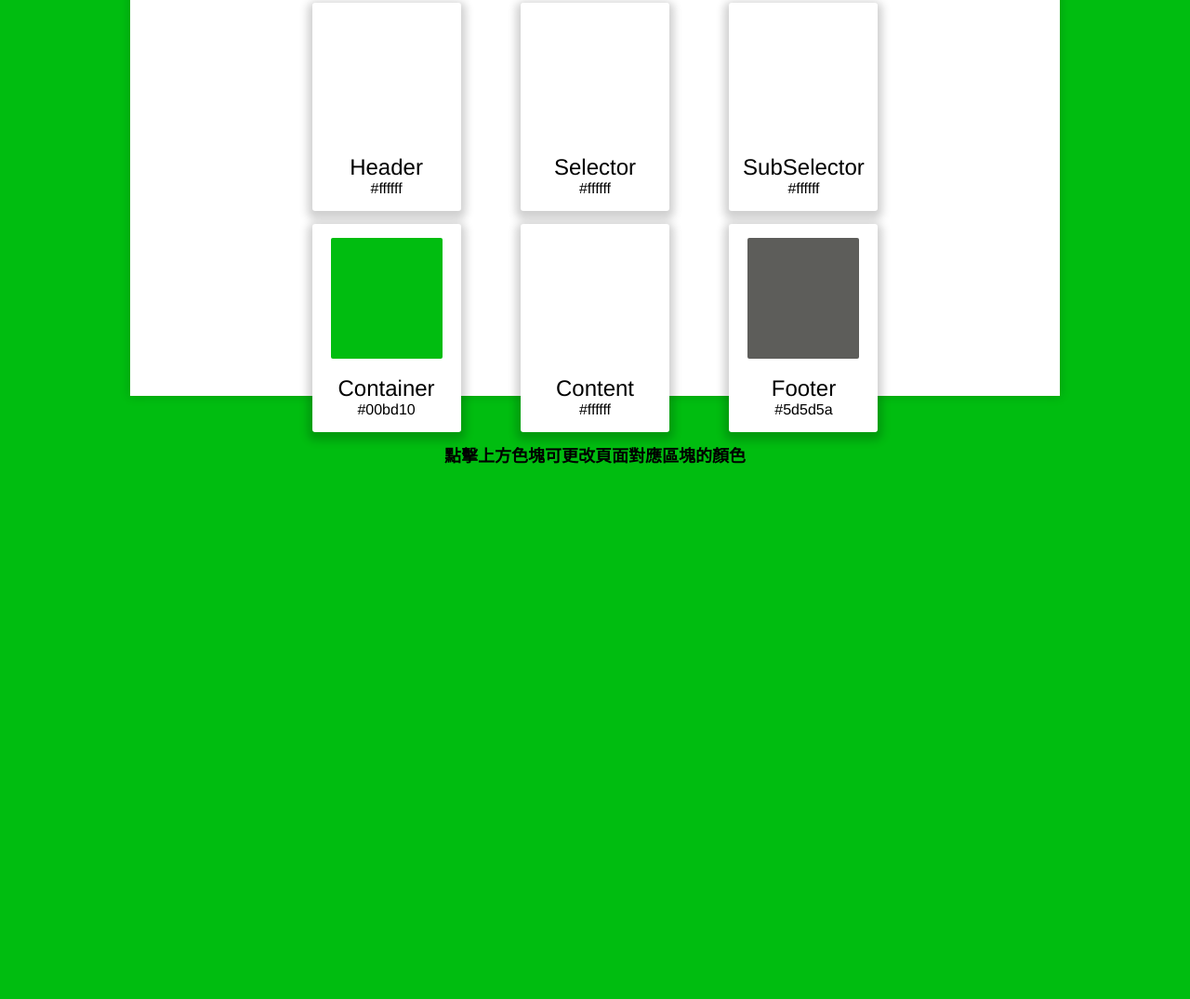
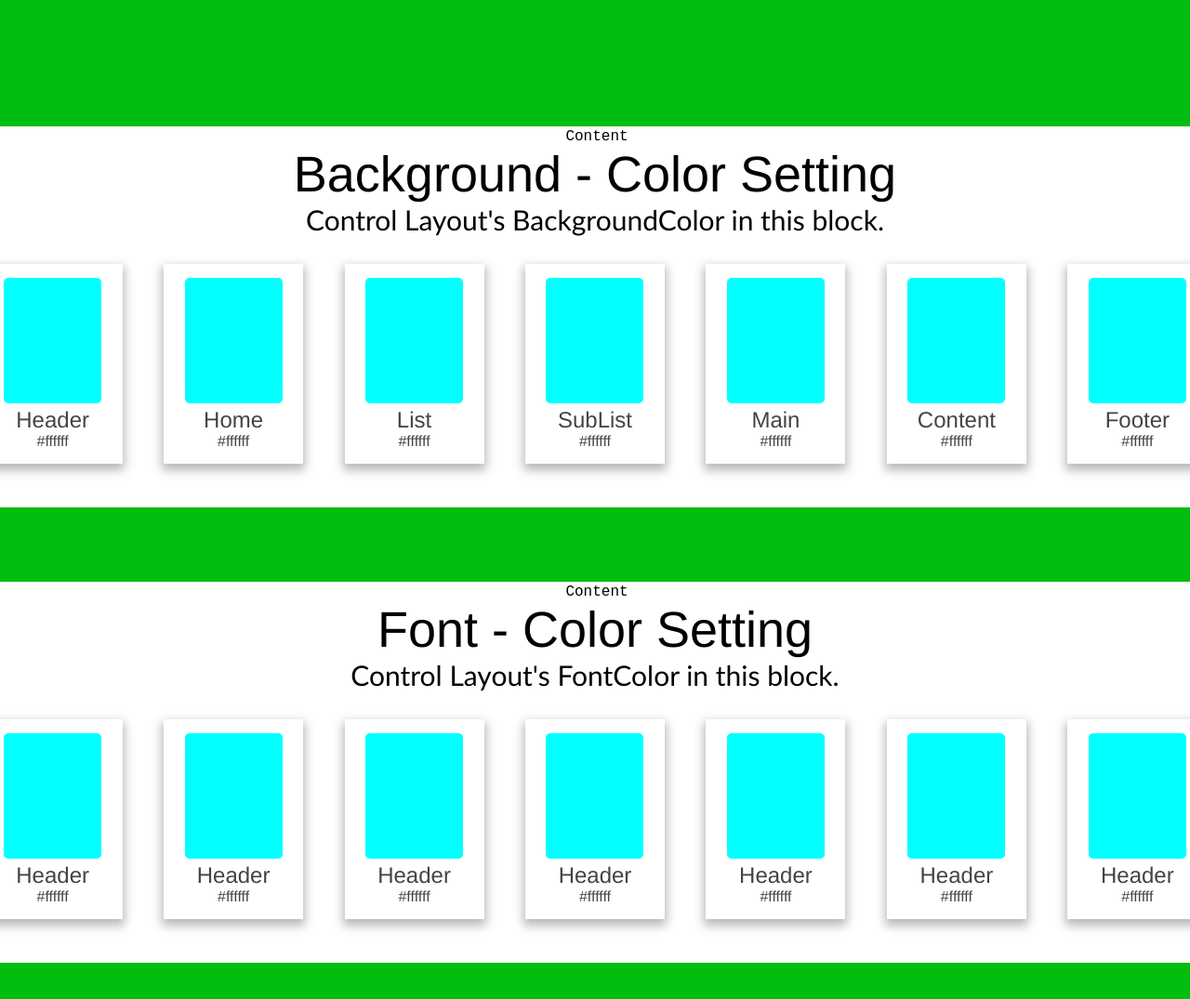
Before and after one commit to KuoHsu/TypesettingTest, a plain HTML site: page index.html in a window 1280 px wide. Shown: the part 859-1934 px from the top of the page at 93% size. Drawn offline with Linux system fonts and the light colour scheme.

Commit message:
version1.1
updated at 2019/3/15 12:53pm

```diff
--- a/css/block2.css
+++ b/css/block2.css
@@ -1,15 +1,46 @@
 #main_container{
     height: 2500px;
     width: 120%;
+    margin-top: -400px;
     left: -10%;
+    padding-top: 100px;
     background-color: #00bd10;
     border-radius: 1200px / 400px 400px 0 0;
 }
-#content{
-    top: 100px;
-    height: 530px;
-    width: 1000px;
+
+#color_pickers_container{
+    width: 100%;
+    padding-top: 200px;
+    margin: auto;
+    text-align: center;
+
+}
+
+#color_picker_block_1, #color_picker_block_2{
+    width: 90%;
+    margin: 40px;
+    padding: 20px;
+    height: 370px;
+    background-color: #fff;
+    display: inline-block;
+    vertical-align: top;
+    text-align: center;
+}
+#color_picker_block_2{right: 0;}
+.color_picker{
+    width: 130px;
+    padding: 15px 10px;
+    display: inline-block;
+    text-align: center;
     background-color: #ffffff;
-    margin: auto;
-    box-shadow: 0 0 10px 1px #00000027
+    box-shadow: 0 5px 10px 2px hsla(0, 0%, 20%, 0.35);
+    margin: 30px 20px;
+    color: #444;
 }
+.color{
+    background-color: aqua;
+    display: inline-block;
+    width: 105px;
+    height: 135px;
+    border-radius: 5px;
+}
--- a/css/new_style.css
+++ b/css/new_style.css
@@ -18,7 +18,6 @@ footer{
     height: 200px;
     background-color: #5d5d5d;
     bottom: 0;
-    position: fixed;
 }
 
 .pos_re{position: relative;}
--- a/css/picker.css
+++ b/css/picker.css
@@ -16,7 +16,7 @@
     border-radius: 3px;
     box-shadow: 0 4px 10px 5px #00000030;
 }
-.color_picker{
+/*.color_picker{
     width: 120px;
     height: 130px;
     margin: auto;
@@ -29,4 +29,4 @@
 }
 .target_name{
     font-size: 24px;
-}
+}*/
--- /dev/null
+++ b/css/style.css
@@ -0,0 +1,13 @@
+.fon24{font-size: 24px;}.fon30{font-size: 30px;}.fon36{font-size: 36px;}
+.fon42{font-size: 42px;}.fon48{font-size: 48px;}.fon54{font-size: 54px;}
+.fon60{font-size: 60px;}.fon72{font-size: 72px;}.fon80{font-size: 80px;}
+
+.fonFamCour{font-family: 'Courier New', Courier, monospace;}
+.fonFamFran{font-family: 'Franklin Gothic Medium', 'Arial Narrow', Arial, sans-serif;}
+.fonFamGill{font-family: 'Gill Sans', 'Gill Sans MT', Calibri, 'Trebuchet MS', sans-serif;}
+
+.fontBol{font-weight: bold;}
+
+.posRel{position: relative;}
+.posAbs{position: absolute;}
+.posFix{position: fixed;}
--- a/index.html
+++ b/index.html
@@ -7,6 +7,7 @@
     <link rel="stylesheet" href="css/block2.css" />
     <link rel="stylesheet" href="css/icon.css" />
     <link rel="stylesheet" href="css/picker.css" />
+    <link rel="stylesheet" href="css/style.css" />
     <link
       rel="stylesheet"
       media="screen"
@@ -17,15 +18,6 @@
     <script type="text/javascript" src="jquery-3.3.1.min.js"></script>
     <script type="text/javascript" src="colorpicker/js/colorpicker.js"></script>
   </head>
-
-
-
-
-
-
-
-
-
   <body>
     <!--Block1 style: Block1.css-->
     <header class="show_layoutName" data-name="Header">
@@ -36,7 +28,7 @@
       <div id="test" style="width: 100px; height: 100px"></div>
       <ul id="main_menu">
 
-        <a href="#"><li class="main_item">
+        <a href=""><li class="main_item">
           Select 1
           <ul class="sub_menu">
             <li class="sub_item">1</li>
@@ -45,7 +37,7 @@
             <li class="sub_item">4</li>
           </ul>
         </li></a>
-        <a href="#"><li class="main_item">
+        <a href=""><li class="main_item">
           Select 2
           <ul class="sub_menu">
             <li class="sub_item">1</li>
@@ -54,7 +46,7 @@
             <li class="sub_item">4</li>
           </ul>
         </li></a>
-        <a href="#"><li class="main_item">
+        <a href=""><li class="main_item">
           Select 3
           <ul class="sub_menu">
             <li class="sub_item">1</li>
@@ -63,7 +55,7 @@
             <li class="sub_item">4</li>
           </ul>
         </li></a>
-        <a href="#"><li class="main_item">
+        <a href=""><li class="main_item">
           Select 4
           <ul class="sub_menu">
             <li class="sub_item">1</li>
@@ -76,7 +68,7 @@
 
       </ul>
     </header>
-    <div id="information" class="pos_re show_layoutName" data-name="Information">
+    <div id="home" class="pos_re show_layoutName" data-name="Home">
       <div id="Titles">
         <div id="title"> TypeSetting</div>
         <div id="subtitle"> Create your own web-style</div>
@@ -111,48 +103,142 @@
 
 
     <!--Block2 style: Block2.css-->
-    <div id="main_container" class="pos_re show_layoutName" data-name="Container">
-      <div id="content" class="pos_re show_layoutName" data-name="Content">
+    <div id="main_container" class="pos_re show_layoutName" data-name="Main">
+      <div id="color_pickers_container">
+        <div id="color_picker_block_1" class="pos_re show_layoutName content" data-name="Content">
+          <span class="fon54 fonFamFran">Background - Color Setting</span><br>
+          <span class="fon30 fonFamGill">Control Layout's BackgroundColor in this block.</span><br>
+          <div class="color_picker">
+            <a href=""><div class="color"></div></a>
+            <div class="fon24">Header</div>
+            <div class="fon20 fonFamFran">#ffffff</div>
+          </div>
+          <div class="color_picker">
+            <a href=""><div class="color"></div></a>
+            <div class="fon24">Home</div>
+            <div class="fon20 fonFamFran">#ffffff</div>
+          </div>
+          <div class="color_picker">
+            <a href=""><div class="color"></div></a>
+            <div class="fon24">List</div>
+            <div class="fon20 fonFamFran">#ffffff</div>
+          </div>
+          <div class="color_picker">
+            <a href=""><div class="color"></div></a>
+            <div class="fon24">SubList</div>
+            <div class="fon20 fonFamFran">#ffffff</div>
+          </div>
+          <div class="color_picker">
+            <a href=""><div class="color"></div></a>
+            <div class="fon24">Main</div>
+            <div class="fon20 fonFamFran">#ffffff</div>
+          </div>
+          <div class="color_picker">
+            <a href=""><div class="color"></div></a>
+            <div class="fon24">Content</div>
+            <div class="fon20 fonFamFran">#ffffff</div>
+          </div>
+          <div class="color_picker">
+            <a href=""><div class="color"></div></a>
+            <div class="fon24">Footer</div>
+            <div class="fon20 fonFamFran">#ffffff</div>
+          </div>
+
+
+
+        </div>
+        <div id="color_picker_block_2" class="pos_re show_layoutName content" data-name="Content">
+          <span class="fon54 fonFamFran">Font - Color Setting</span><br>
+          <span class="fon30 fonFamGill">Control Layout's FontColor in this block.</span><br>
+          <div class="color_picker">
+            <a href=""><div class="color"></div></a>
+            <div class="fon24">Header</div>
+            <div class="fon20 fonFamFran">#ffffff</div>
+          </div>
+          <div class="color_picker">
+            <a href=""><div class="color"></div></a>
+            <div class="fon24">Header</div>
+            <div class="fon20 fonFamFran">#ffffff</div>
+          </div>
+          <div class="color_picker">
+            <a href=""><div class="color"></div></a>
+            <div class="fon24">Header</div>
+            <div class="fon20 fonFamFran">#ffffff</div>
+          </div>
+          <div class="color_picker">
+            <a href=""><div class="color"></div></a>
+            <div class="fon24">Header</div>
+            <div class="fon20 fonFamFran">#ffffff</div>
+          </div>
+          <div class="color_picker">
+            <a href=""><div class="color"></div></a>
+            <div class="fon24">Header</div>
+            <div class="fon20 fonFamFran">#ffffff</div>
+          </div>
+          <div class="color_picker">
+            <a href=""><div class="color"></div></a>
+            <div class="fon24">Header</div>
+            <div class="fon20 fonFamFran">#ffffff</div>
+          </div>
+          <div class="color_picker">
+            <a href=""><div class="color"></div></a>
+            <div class="fon24">Header</div>
+            <div class="fon20 fonFamFran">#ffffff</div>
+          </div>
+
+
+
+        </div>
+
+
+        </div>
+      </div>
+
+
+
+
+
+      <!--<div id="content" class="pos_re show_layoutName" data-name="Content">
         <div id="color_picker_containers">
           <div class="color_picker_container">
-            <a href="#"><div class="color_picker" style="background-color:#ffffff;"></div></a>
+            <a href=""><div class="color_picker" style="background-color:#ffffff;"></div></a>
             <br />
             <span class="target_name">Header</span><br />
             <span class="color_hex">#ffffff</span>
           </div>
           <div class="color_picker_container">
-            <a href="#"><div class="color_picker" style="background-color:#ffffff"></div></a>
+            <a href=""><div class="color_picker" style="background-color:#ffffff"></div></a>
             <br />
             <span class="target_name">Selector</span><br />
             <span class="color_hex">#ffffff</span>
           </div>
           <div class="color_picker_container">
-            <a href="#"><div class="color_picker" style="background-color:#ffffff"></div></a>
+            <a href=""><div class="color_picker" style="background-color:#ffffff"></div></a>
             <br />
             <span class="target_name">SubSelector</span><br />
             <span class="color_hex">#ffffff</span>
           </div>
 
           <div class="color_picker_container">
-            <a href="#"><div class="color_picker" style="background-color:#00bd10;"></div></a>
+            <a href=""><div class="color_picker" style="background-color:#00bd10;"></div></a>
             <br />
             <span class="target_name">Container</span><br />
             <span class="color_hex">#00bd10</span>
           </div>
           <div class="color_picker_container">
-            <a href="#"><div class="color_picker" style="background-color:#ffffff"></div></a>
+            <a href=""><div class="color_picker" style="background-color:#ffffff"></div></a>
             <br />
             <span class="target_name">Content</span><br />
             <span class="color_hex">#ffffff</span>
           </div>
           <div class="color_picker_container">
-            <a href="#"><div class="color_picker" style="background-color:#5d5d5a"></div></a>
+            <a href=""><div class="color_picker" style="background-color:#5d5d5a"></div></a>
             <br />
             <span class="target_name">Footer</span><br />
             <span class="color_hex">#5d5d5a</span>
           </div>
           <div style="font-family: '微軟正黑體';font-size: 18px;font-weight: bold;margin-top: 4px">點擊上方色塊可更改頁面對應區塊的顏色</div>
-        </div>
+        </div>-->
       </div>
     </div>
     <!--Block2 end-->
@@ -183,53 +269,61 @@
     /*i*/
     $(function() {
       var i = 0;
-      $(".color_picker:eq(0)").ColorPicker({
+      $(".color:eq(0)").ColorPicker({
         color: "#ffffff",
         /*target: targets[0],*/
         onChange: function(hsb, hex, rgb) {
-          $("header, .color_picker:eq(0)").css("background-color", "#" + hex);
+          $("header, .color:eq(0)").css("background-color", "#" + hex);
           $(".color_hex:eq(0)").text("#" + hex);
         }
       });
-      $(".color_picker:eq(1)").ColorPicker({
+      $(".color:eq(2)").ColorPicker({
         color: "#ffffff",
         /*target: targets[0],*/
         onChange: function(hsb, hex, rgb) {
-          $(".main_item, .color_picker:eq(1)").css("background-color", "#" + hex);
+          $(".main_item, .color:eq(2)").css("background-color", "#" + hex);
+          $(".color_hex:eq(2)").text("#" + hex);
+        }
+      });
+      $(".color:eq(3)").ColorPicker({
+        color: "#ffffff",
+        /*target: targets[0],*/
+        onChange: function(hsb, hex, rgb) {
+          $(".sub_menu, .color:eq(3)").css("background-color", "#" + hex);
+          $(".color_hex:eq(3)").text("#" + hex);
+
+        }
+      });
+      $(".color:eq(1)").ColorPicker({
+        color: "#ffffff",
+        /*target: targets[0],*/
+        onChange: function(hsb, hex, rgb) {
+          $("#home, .color:eq(1)").css("background-color", "#" + hex);
           $(".color_hex:eq(1)").text("#" + hex);
         }
       });
-      $(".color_picker:eq(2)").ColorPicker({
+      $(".color:eq(4)").ColorPicker({
         color: "#ffffff",
         /*target: targets[0],*/
         onChange: function(hsb, hex, rgb) {
-          $(".sub_menu, .color_picker:eq(2)").css("background-color", "#" + hex);
-          $(".color_hex:eq(2)").text("#" + hex);
-
+          $("#main_container, .color:eq(4)").css("background-color", "#" + hex);
+          $(".color_hex:eq(4)").text("#" + hex);
         }
       });
-      $(".color_picker:eq(3)").ColorPicker({
+      $(".color:eq(5)").ColorPicker({
         color: "#ffffff",
         /*target: targets[0],*/
         onChange: function(hsb, hex, rgb) {
-          $("#main_container, .color_picker:eq(3)").css("background-color", "#" + hex);
-          $(".color_hex:eq(3)").text("#" + hex);
+          $("content, .color:eq(5)").css("background-color", "#" + hex);
+          $(".color_hex:eq(5)").text("#" + hex);
         }
       });
-      $(".color_picker:eq(4)").ColorPicker({
+      $(".color:eq(6)").ColorPicker({
         color: "#ffffff",
         /*target: targets[0],*/
         onChange: function(hsb, hex, rgb) {
-          $("#content, .color_picker:eq(4)").css("background-color", "#" + hex);
-          $(".color_hex:eq(4)").text("#" + hex);
-        }
-      });
-      $(".color_picker:eq(5)").ColorPicker({
-        color: "#ffffff",
-        /*target: targets[0],*/
-        onChange: function(hsb, hex, rgb) {
-          $("footer, .color_picker:eq(5)").css("background-color", "#" + hex);
-          $(".color_hex:eq(5)").text("#" + hex);
+          $("footer, .color:eq(6)").css("background-color", "#" + hex);
+          $(".color_hex:eq(6)").text("#" + hex);
         }
       });
     });
```
Also changed, not shown: css/block1.css (+4 -4 lines), test.html (added, +31 -0 lines).
